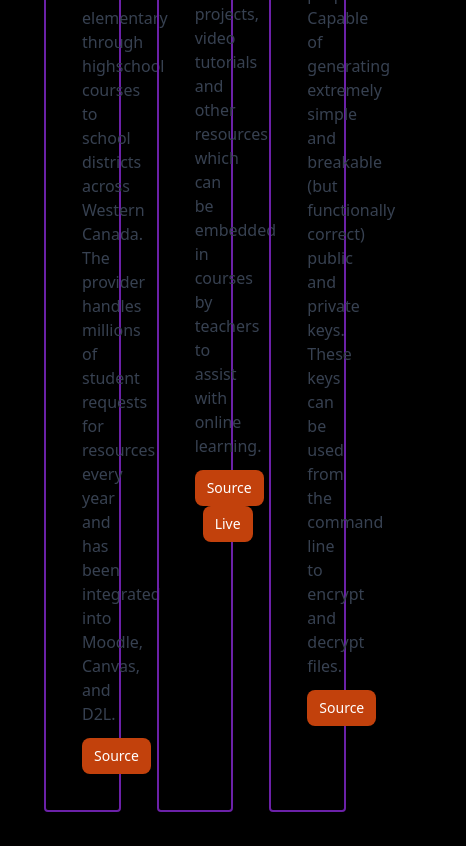
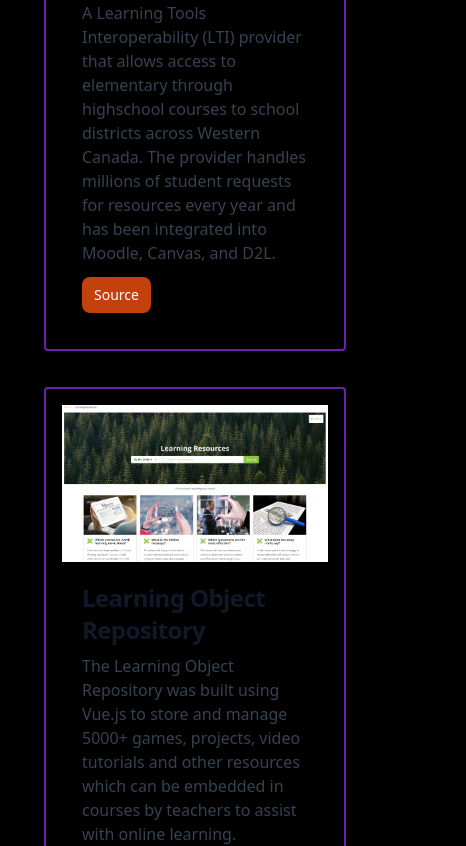
Before and after one commit to colinperepelken/blog, a React (Create React App) app in the folder client/: page / in a window 390 px wide. Shown: the part 5737-6583 px from the top of the page, 466 px wide, since content can reach past the window. Built offline with nearby package versions, Linux system fonts and the light colour scheme.

Commit message:
Make project section responsive

```diff
--- a/client/src/components/views/portfolio/sections/project/ProjectSection.tsx
+++ b/client/src/components/views/portfolio/sections/project/ProjectSection.tsx
@@ -53,7 +53,7 @@
 export const ProjectSection = () => (
     <div className="mx-auto w-full p-6">
         <h3 className="text-3xl font-extralight text-center mb-10">Projects</h3>
-        <div className="grid grid-cols-3 gap-9 mx-auto max-w-6xl">
+        <div className="grid sm:grid-cols-1 md:grid-cols-2 lg:grid-cols-3 gap-9 mx-auto max-w-6xl">
             {projects.map((project) => (
                 <ProjectCard key={project.title} {...project} />
             ))}
```
